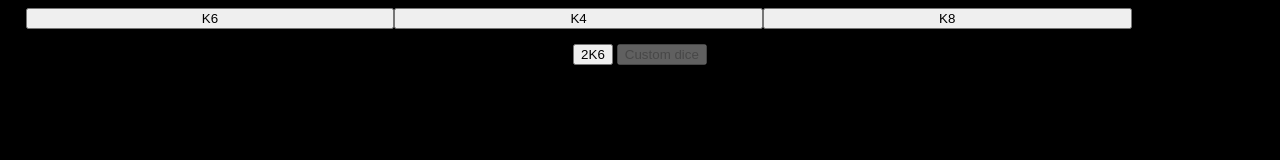
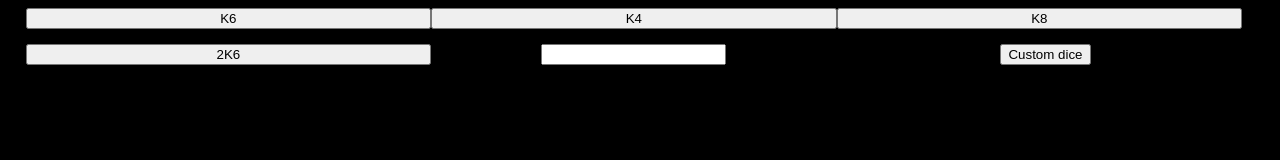
Before and after one commit to kuba-o/dices, a plain HTML site: page www/index.html in a window 1280 px wide. Drawn offline with Linux system fonts and the light colour scheme.

Commit message:
customRoll function

```diff
--- a/www/css/index.css
+++ b/www/css/index.css
@@ -8,7 +8,7 @@ body {
 }
 
 .float-left {
-
     float:left;
-    width:30%;
+    width: 33%;
+    height: 20%;
 }
--- a/www/index.html
+++ b/www/index.html
@@ -7,16 +7,18 @@
         <!-- WARNING: for iOS 7, remove the width=device-width and height=device-height attributes. See https://issues.apache.org/jira/browse/CB-4323 -->
         <meta name="viewport" content="user-scalable=no, initial-scale=1, maximum-scale=1, minimum-scale=1, width=device-width, height=device-height, target-densitydpi=device-dpi" />
         <link rel="stylesheet" type="text/css" href="css/index.css" />
-        <title>Hello World</title>
+        <title>Pocket dices</title>
     </head>
     <body>
         <button class="float-left" onclick="singleRoll(6)">K6</button>
         <button class="float-left" onclick="singleRoll(4)">K4</button>
         <button class="float-left" onclick="singleRoll(8)">K8</button>
         <br><br>
-        <button onclick="duoRoll(6)">2K6</button>
-        <button type="button" disabled>Custom dice</button>
-
+        <button class="float-left" onclick="duoRoll(6)">2K6</button>
+        <div class="float-left">
+    				<input type="text" name="customDice" />
+        </div>
+        <button onClick="customRoll()">Custom dice</button>
         <script>
             function singleRoll(a) {
                 var x = document.getElementById("x");
@@ -28,23 +30,28 @@
                 var x2 = Math.floor((Math.random() * a) + 1);
                 var x = document.getElementById("x").innerHTML = x1 + " " + x2;
         		}
-        </script>
-        <br>
-        <p id="x"></p>
+
+        		function customRoll(){
+        			var a = document.getElementsByName("customDice")[0].value;
+        			var x = document.getElementById("x").innerHTML = Math.floor((Math.random() * a) + 1);
+        		}
+        </script><br><br><br>
+        <b><p id="x"></p></b>
 
         <!--
-        <div class="app">
-            <h1>PhoneGap</h1>
-            <div id="deviceready" class="blink">
-                <p class="event listening">Connecting to Device</p>
-                <p class="event received">Device is Ready</p>
-            </div>
-        </div>
-        <script type="text/javascript" src="cordova.js"></script>
-        <script type="text/javascript" src="js/index.js"></script>
-        <script type="text/javascript">
-            app.initialize();
+    	<button onClick="zzz()">Now</button>
+    	<input type="text" name="acc" />
+    	<script>
+        function zzz	()
+        {
+            var acc = document.getElementsByName("acc")[0].value
+            var pass = document.getElementsByName('pass').value;
+
+            alert (acc);
+        }
        </script>
+				<button type="button" disabled>Custom dice</button>
+
        -->
     </body>
 </html>
```
Lines whose indentation alone changed are shown as unchanged.
